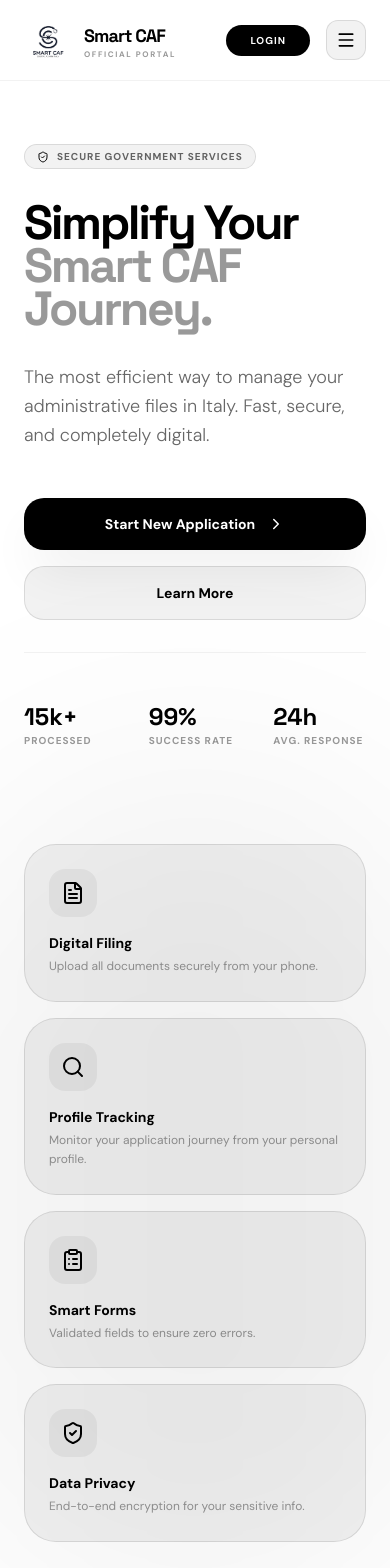
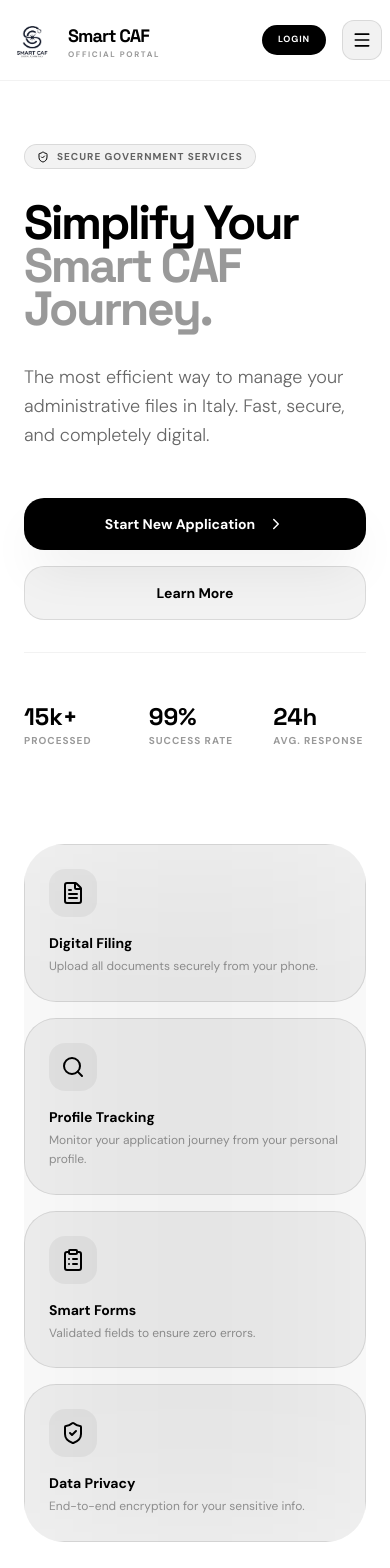
Before and after one commit to wwwredeem2580-blip/new_zenvy, a Next.js app in the folder client/: page / in a window 390 px wide. Shown: the top 1568 px of the page. Built offline with nearby package versions, Linux system fonts and the light colour scheme.

Commit message:
fix: home page ui issues fixed

```diff
--- a/client/src/app/globals.css
+++ b/client/src/app/globals.css
@@ -32,7 +32,7 @@ body {
   color: var(--text);
   overflow-x: hidden;
   max-width: 100vw;
-  @apply antialiased transition-colors duration-500;
+  @apply antialiased;
 }
 
 /* Custom scrollbar for premium feel */
--- a/client/src/app/page.tsx
+++ b/client/src/app/page.tsx
@@ -70,8 +70,8 @@ export default function Home() {
           </div>
         </div>
 
-        <div className="relative mt-8 lg:mt-0">
-          <div className="absolute -inset-20 bg-black/5 blur-[120px] rounded-full pointer-events-none" />
+        <div className="relative mt-8 lg:mt-0 overflow-hidden rounded-[40px]">
+          <div className="absolute inset-0 bg-black/5 blur-[80px] pointer-events-none" />
           <div className="relative grid grid-cols-1 sm:grid-cols-2 gap-4">
             <FeatureCard
               icon={<FileText className="text-black" />}
--- a/client/src/components/layout/AppLayout.tsx
+++ b/client/src/components/layout/AppLayout.tsx
@@ -9,7 +9,7 @@ export default function AppLayout({ children }: { children: React.ReactNode }) {
   const { isAuthOpen, setIsAuthOpen, setUser } = useAuth();
 
   return (
-    <div className="min-h-screen bg-white text-black font-dm selection:bg-black selection:text-white light overflow-x-hidden">
+    <div className="min-h-screen bg-white text-black font-dm selection:bg-black selection:text-white light">
       <Navbar />
 
       <main className="pt-24 min-h-screen">
--- a/client/src/components/layout/Navbar.tsx
+++ b/client/src/components/layout/Navbar.tsx
@@ -31,7 +31,7 @@ export default function Navbar() {
 
   return (
     <>
-      <nav className="fixed top-0 left-0 w-full px-6 py-4 flex justify-between items-center z-[100] bg-white/70 backdrop-blur-2xl border-b border-black/5">
+      <nav className="fixed top-0 left-0 w-full px-2 sm:px-6 py-4 flex justify-between items-center z-[100] bg-white/70 backdrop-blur-2xl border-b border-black/5 transform-gpu will-change-transform">
         <Link
           href="/"
           className="flex items-center gap-3 cursor-pointer group"
@@ -105,7 +105,7 @@ export default function Navbar() {
           ) : (
             <button
               onClick={() => setIsAuthOpen(true)}
-              className="px-6 py-2 bg-black text-white rounded-full text-[10px] font-bold uppercase tracking-widest hover:scale-105 transition-transform"
+              className="px-4 sm:px-6 py-2 bg-black text-white rounded-full text-[9px] sm:text-[10px] font-bold uppercase tracking-widest hover:scale-105 transition-transform"
             >
               Login
             </button>
```
